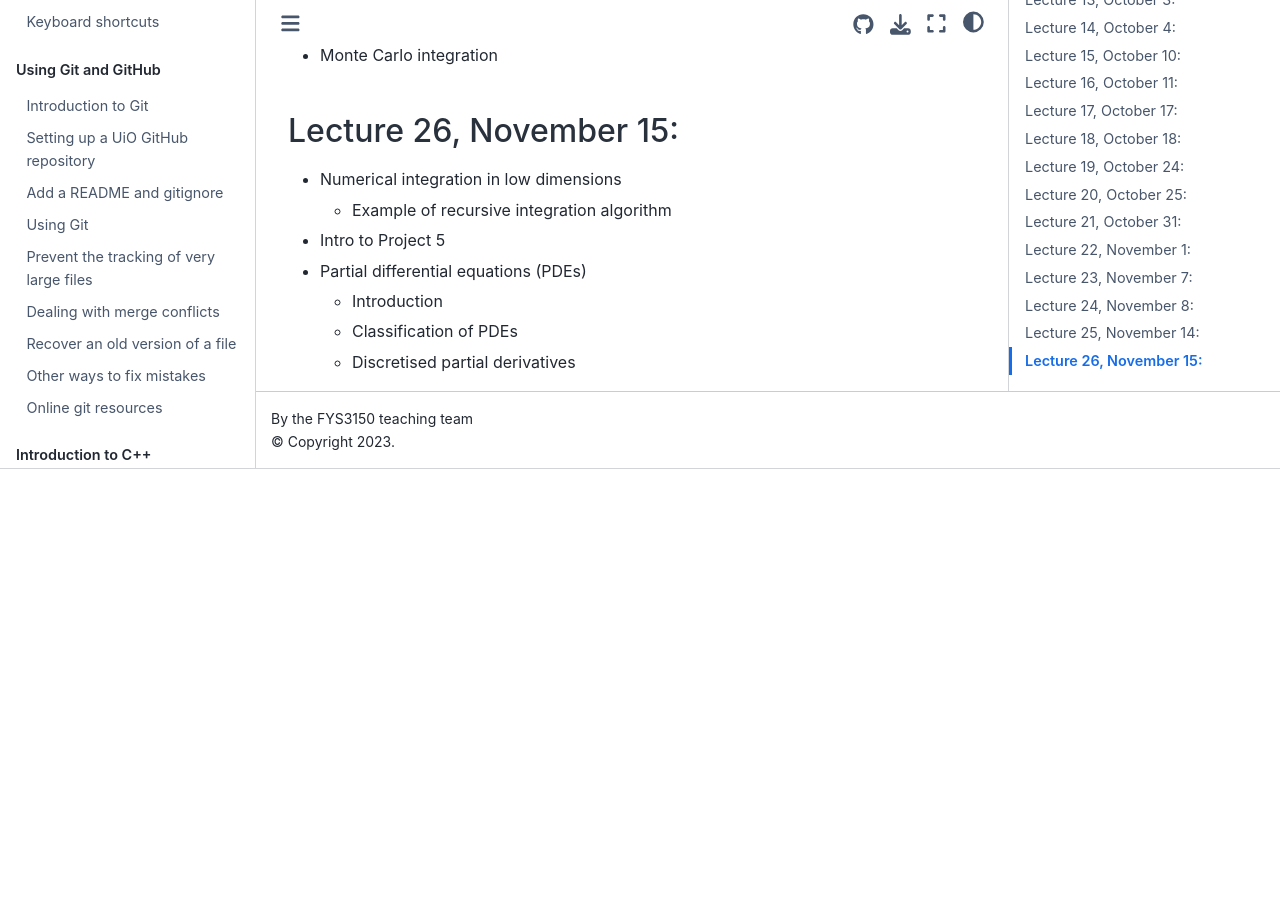
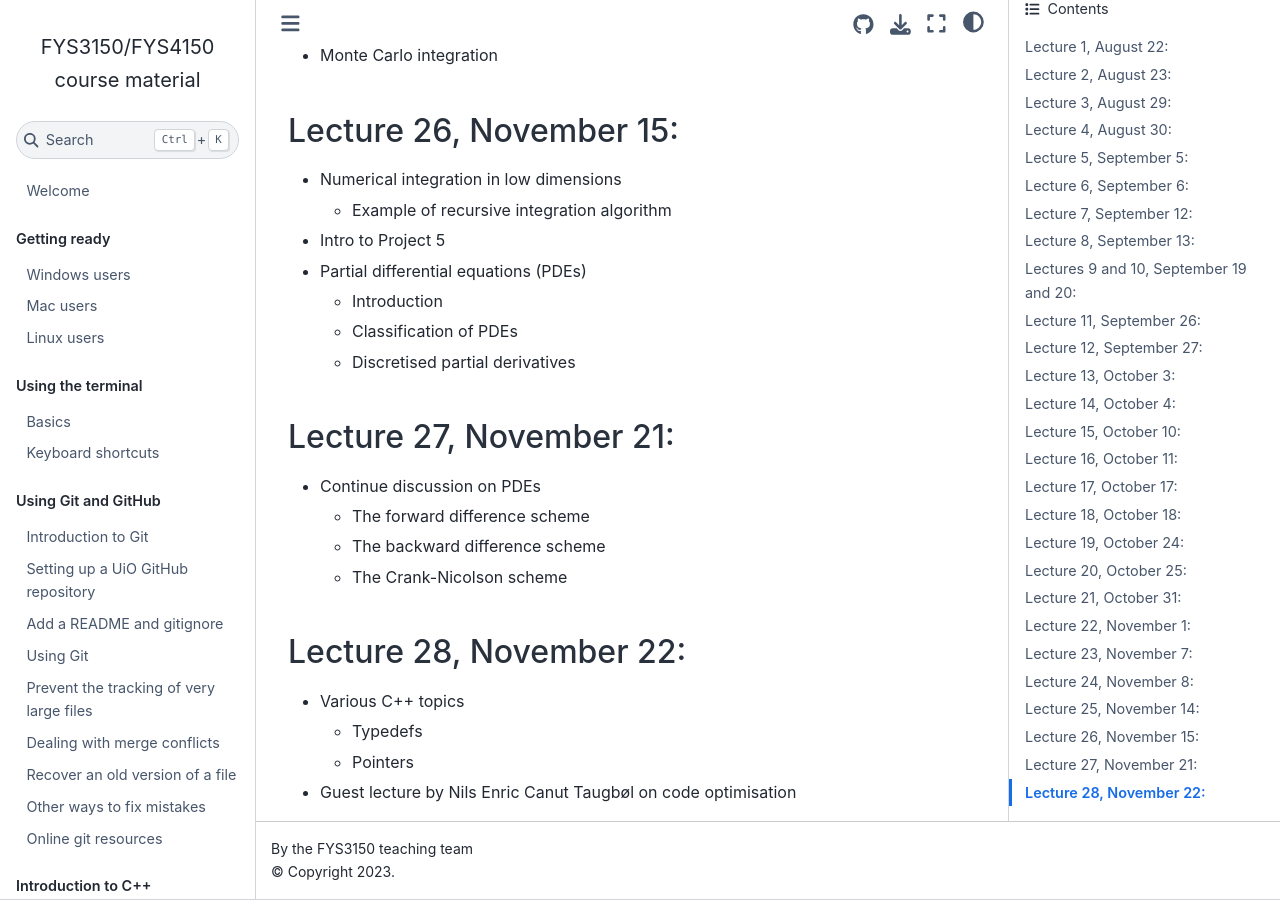
Before and after one commit to anderkve/FYS3150, a Jupyter Book: the page built from lecture_notes/2024/README.md, in a window 1280 px wide and 900 px high, scrolled down 5896 px. Built offline with Jupyter Book 1.0.4 settings and Sphinx 7.4.7 and the Sphinx Book theme 1.1.4, drawn with Linux system fonts in a browser that asks for light colours; pages that are not in the unit, such as notebooks, are missing from menus; before the commit the page ends 6365 px from its top, so only the background shows below that.

Commit message:
Update README.md

```diff
--- a/lecture_notes/2024/README.md
+++ b/lecture_notes/2024/README.md
@@ -219,3 +219,17 @@
   - Introduction
   - Classification of PDEs
   - Discretised partial derivatives
+
+
+### Lecture 27, November 21:
+- Continue discussion on PDEs
+  - The forward difference scheme
+  - The backward difference scheme
+  - The Crank-Nicolson scheme
+
+
+### Lecture 28, November 22:
+- Various C++ topics
+  - Typedefs
+  - Pointers
+- Guest lecture by Nils Enric Canut Taugbøl on code optimisation
```
